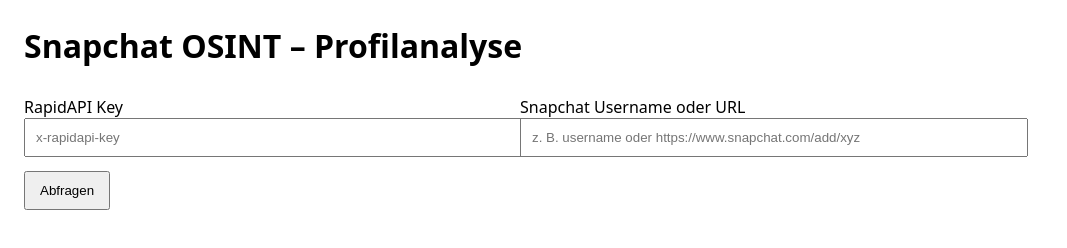
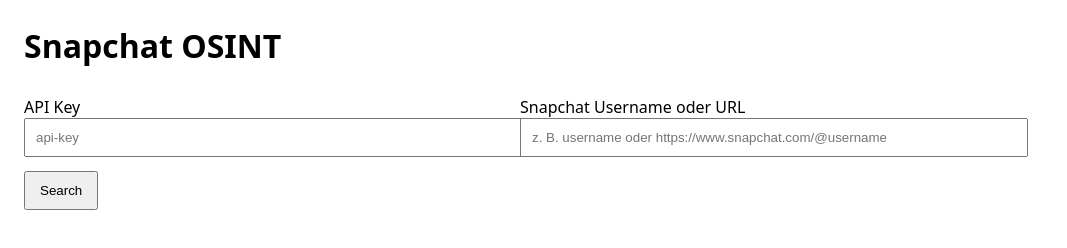
Before and after one commit to cyberwerkstatt/snapchat-info, a plain HTML site: page index.html in a window 1280 px wide. Shown: the whole page, without its empty margins (0-1067 px from the left). Drawn offline with Linux system fonts and the light colour scheme.

Commit message:
Update Snapchat OSINT page layout and API key label

```diff
--- a/index.html
+++ b/index.html
@@ -1,7 +1,7 @@
 <!doctype html>
 <html lang="de">
 <meta charset="utf-8">
-<title>Snapchat OSINT – Profilanalyse</title>
+<title>Snapchat OSINT</title>
 
 <style>
     body {
@@ -57,21 +57,21 @@
     }
 </style>
 
-<h1>Snapchat OSINT – Profilanalyse</h1>
+<h1>Snapchat OSINT</h1>
 
 <div class="row" style="display:grid; grid-template-columns:1fr 1fr; gap:12px;">
     <div>
-        <label>RapidAPI Key
-            <input id="key" type="password" placeholder="x-rapidapi-key">
+        <label>API Key
+            <input id="key" type="password" placeholder="api-key">
         </label>
     </div>
     <div>
         <label>Snapchat Username oder URL
-            <input id="q" placeholder="z. B. username oder https://www.snapchat.com/add/xyz">
+            <input id="q" placeholder="z. B. username oder https://www.snapchat.com/@username">
         </label>
     </div>
 </div>
-<button id="go">Abfragen</button>
+<button id="go">Search</button>
 
 <div id="out" class="card" style="display:none">
     <strong>Ergebnis</strong>
@@ -260,4 +260,5 @@
 
 
 
+
 </html>
```
